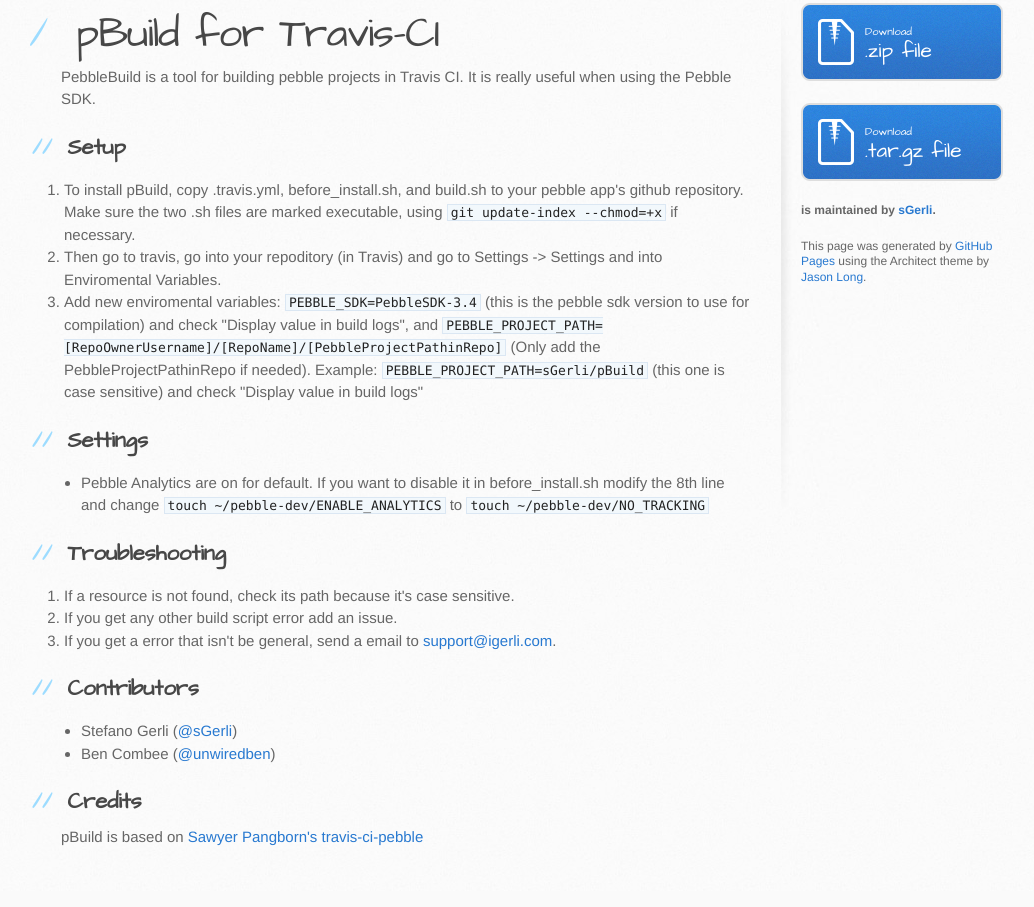
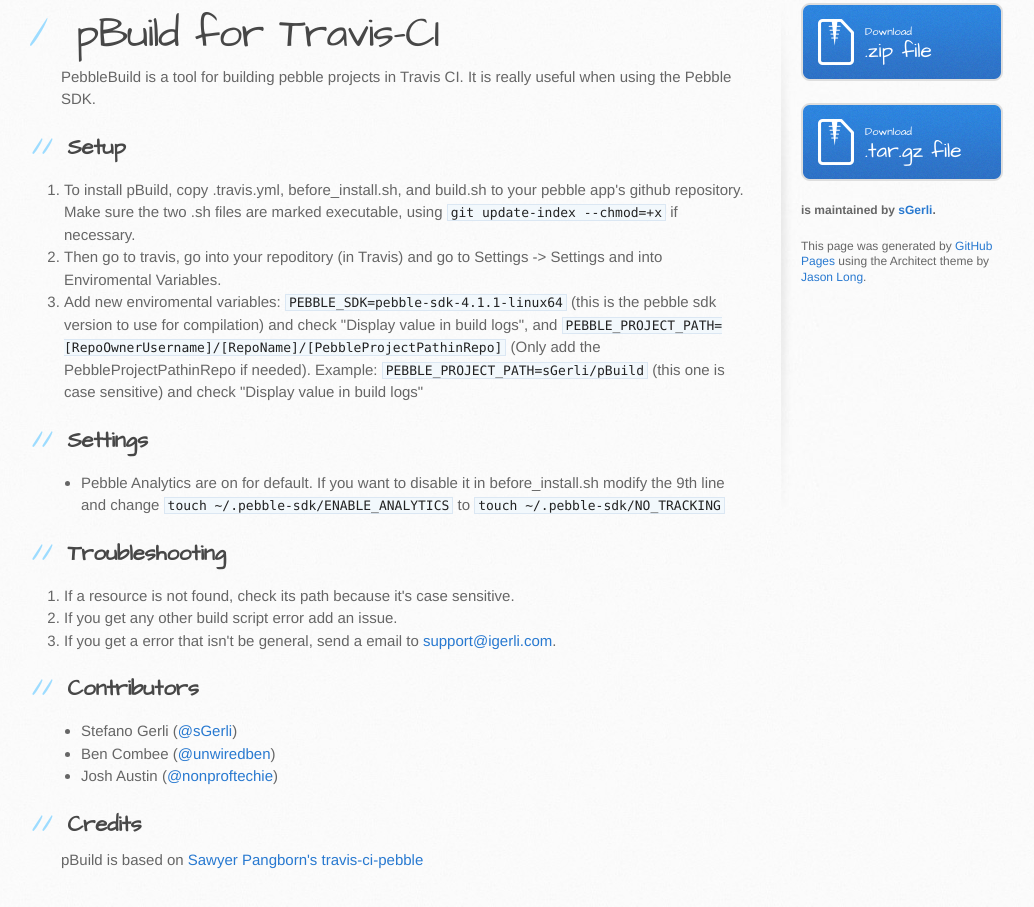
Before and after one commit to sGerli/pBuild, a plain HTML site: page index.html in a window 1280 px wide. Shown: the part 263-1170 px from the top of the page, without its empty margins (109-1143 px from the left). Drawn offline with Linux system fonts and the light colour scheme.

Commit message:
Update index.html
Updated relevant documentation

```diff
--- a/index.html
+++ b/index.html
@@ -40,14 +40,14 @@
 <ol>
 <li>To install pBuild, copy .travis.yml, before_install.sh, and build.sh to your pebble app's github repository.  Make sure the two .sh files are marked executable, using <code>git update-index --chmod=+x</code> if necessary.</li>
 <li>Then go to travis, go into your repoditory (in Travis) and go to Settings -&gt; Settings and into Enviromental Variables. </li>
-<li>Add new enviromental variables: <code>PEBBLE_SDK=PebbleSDK-3.4</code> (this is the pebble sdk version to use for compilation) and check "Display value in build logs", and <code>PEBBLE_PROJECT_PATH=[RepoOwnerUsername]/[RepoName]/[PebbleProjectPathinRepo]</code> (Only add the PebbleProjectPathinRepo if needed). Example: <code>PEBBLE_PROJECT_PATH=sGerli/pBuild</code> (this one is case sensitive) and check "Display value in build logs"</li>
+<li>Add new enviromental variables: <code>PEBBLE_SDK=pebble-sdk-4.1.1-linux64</code> (this is the pebble sdk version to use for compilation) and check "Display value in build logs", and <code>PEBBLE_PROJECT_PATH=[RepoOwnerUsername]/[RepoName]/[PebbleProjectPathinRepo]</code> (Only add the PebbleProjectPathinRepo if needed). Example: <code>PEBBLE_PROJECT_PATH=sGerli/pBuild</code> (this one is case sensitive) and check "Display value in build logs"</li>
 </ol>
 
 <h2>
 <a id="settings" class="anchor" href="#settings" aria-hidden="true"><span class="octicon octicon-link"></span></a>Settings</h2>
 
 <ul>
-<li>Pebble Analytics are on for default. If you want to disable it in before_install.sh modify the 8th line and change <code>touch ~/pebble-dev/ENABLE_ANALYTICS</code> to <code>touch ~/pebble-dev/NO_TRACKING</code>
+<li>Pebble Analytics are on for default. If you want to disable it in before_install.sh modify the 9th line and change <code>touch ~/.pebble-sdk/ENABLE_ANALYTICS</code> to <code>touch ~/.pebble-sdk/NO_TRACKING</code>
 </li>
 </ul>
 
@@ -66,6 +66,7 @@
 <ul>
 <li>Stefano Gerli (<a href="https://github.com/sGerli" class="user-mention">@sGerli</a>)</li>
 <li>Ben Combee (<a href="https://github.com/unwiredben" class="user-mention">@unwiredben</a>)</li>
+<li>Josh Austin (<a href="https://github.com/nonproftechie" class="user-mention">@nonproftechie</a>)</li>
 </ul>
 
 <h2>
```
